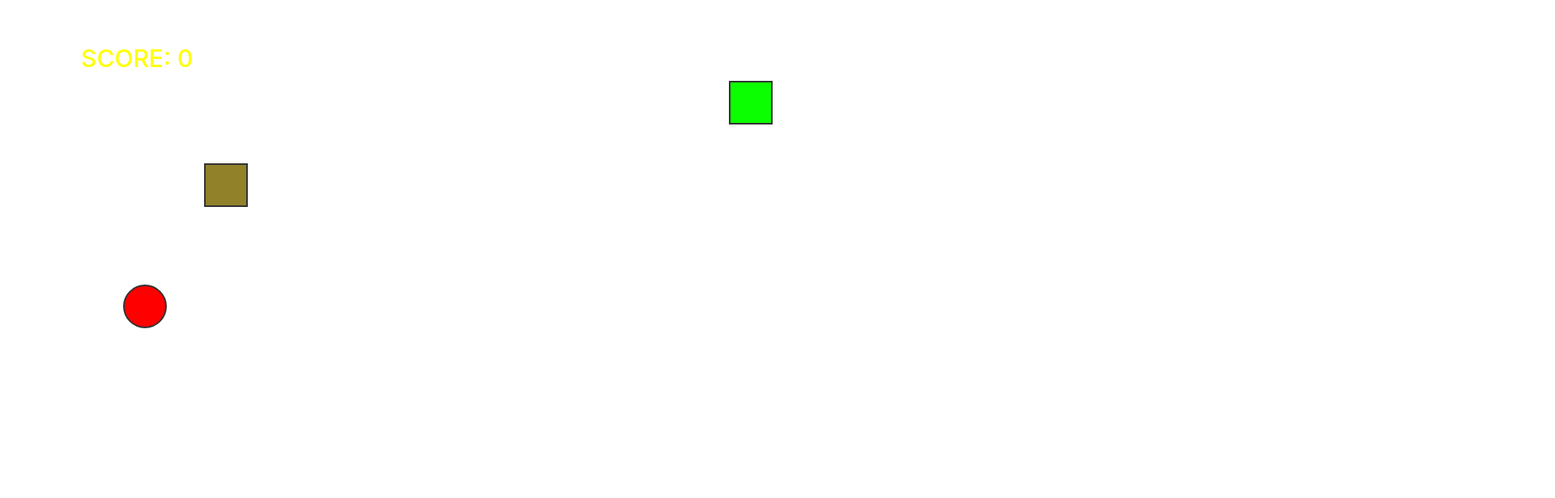
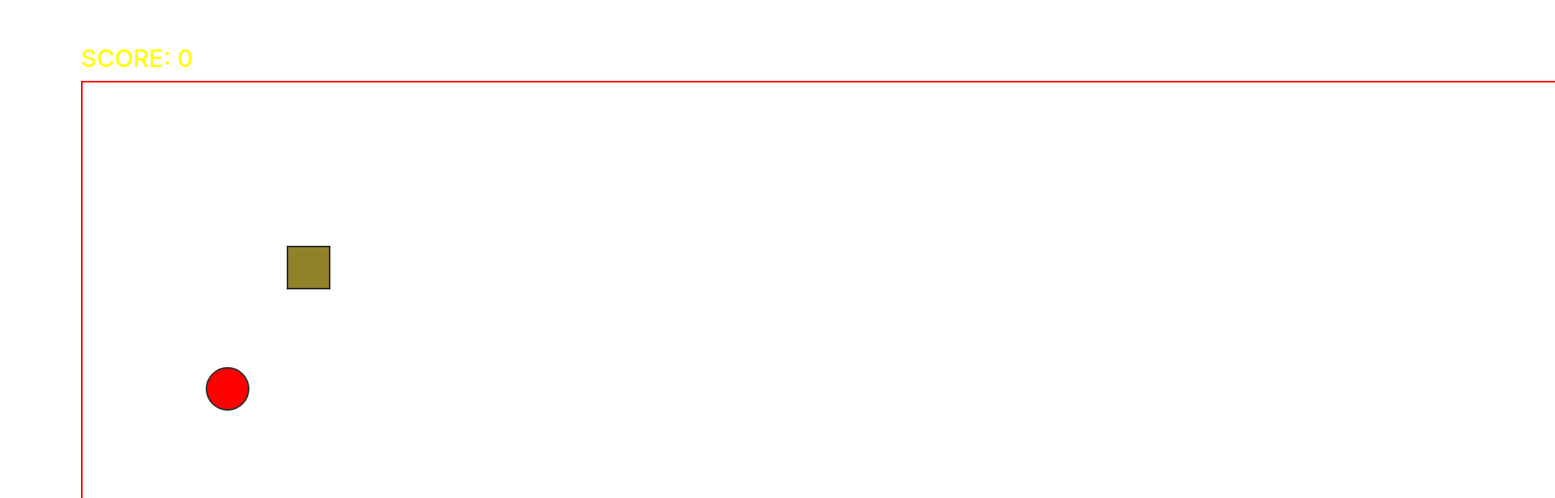
Before and after one commit to MicahEhrlich/snake-react, a React (Vite) app: page / in a window 1280 px wide. Shown: the top 616 px of the page at 81% size, 1920 px wide, since content can reach past the window. Built offline with nearby package versions, Linux system fonts and the light colour scheme.

Commit message:
added border + fixed game board size

```diff
--- a/src/App.tsx
+++ b/src/App.tsx
@@ -1,14 +1,8 @@
-
-// import React from 'react';
-import './App.css'
-import { Game } from './components/Game'
+import "./App.css";
+import { Game } from "./components/Game";
 
 const App = () => {
-  return (
-    <div>
-      <Game />
-    </div>
-  )
-}
+  return <Game />;
+};
 
-export default App
+export default App;
--- a/src/components/Game.styles.ts
+++ b/src/components/Game.styles.ts
@@ -6,7 +6,7 @@ export const Food = styled.div<{ $left: number; $top: number }>`
   border-radius: 50%;
   background: #ff0000;
   border: 2px solid #333;
-  position: fixed;
+  position: absolute;
   margin: 2px;
   left: ${(props: { $left: number }) => props.$left * 50}px;
   top: ${(props: { $top: number }) => props.$top * 50}px;
@@ -17,7 +17,7 @@ export const Obstacle = styled.div<{ $left: number; $top: number }>`
   height: 50px;
   background: #918129;
   border: 2px solid #333;
-  position: fixed;
+  position: absolute;
   margin: 2px;
   left: ${(props: { $left: number }) => props.$left * 50}px;
   top: ${(props: { $top: number }) => props.$top * 50}px;
@@ -33,6 +33,14 @@ export const SnakePart = styled.div<{ part: { x: number; y: number } }>`
   border: 2px solid #333;
 `;
 
+export const BoardBorder = styled.div<{width: number, height: number}>`
+    position: absolute;
+    top: 100px;
+    left: 100px;
+    width: ${(props) => props.width}px;
+    height: ${(props) => props.height}px;
+    border: 2px solid red;
+`
 export const ScoreBoard = styled.div`
   position: absolute;
   top: 50px;
--- a/src/components/Game.tsx
+++ b/src/components/Game.tsx
@@ -4,25 +4,16 @@ import {
   isSnakeSelfCollide,
   setRandomItemPosition,
 } from "../utils/helpers";
-import { GameOver, ScoreBoard, Food, SnakePart, Obstacle } from "./Game.styles";
+import { GameOver, ScoreBoard, Food, SnakePart, Obstacle, BoardBorder } from "./Game.styles";
+import { DIRECTION, GamePosition } from "../types";
 
 const GAME_SPEED = 200;
+const BOARD_WIDTH = 2250;
+const BOARD_HEIGHT = 800;
 
 const defaultStartPosition = { x: 18, y: 8 };
 
 const defaultObstaclePosition = { x: 5, y: 4 };
-
-type GamePosition = {
-  x: number;
-  y: number;
-};
-
-const enum DIRECTION {
-  UP = "up",
-  DOWN = "down",
-  LEFT = "left",
-  RIGHT = "right",
-}
 
 export const Game = () => {
   const [direction, setDirection] = useState<DIRECTION>(DIRECTION.UP);
@@ -64,20 +55,20 @@ export const Game = () => {
   useEffect(() => {
     checkCollision();
     snakeParts.forEach((part) => {
-      if (direction === DIRECTION.UP && part.y < 3) {
-        part.y = Math.floor(window.innerHeight / 50) - 3;
+      if (direction === DIRECTION.UP && part.y < 1) {
+        part.y = Math.floor(BOARD_HEIGHT / 50) - 1;
       } else if (
         direction === DIRECTION.DOWN &&
-        (part.y + 3) * 50 > window.innerHeight
+        (part.y + 2) * 50 > BOARD_HEIGHT
       ) {
-        part.y = 2;
+        part.y = -1;
       } else if (
         direction === DIRECTION.RIGHT &&
-        (part.x + 4) * 50 > window.innerWidth
+        (part.x + 2) * 50 > BOARD_WIDTH
       ) {
-        part.x = 2;
-      } else if (direction === DIRECTION.LEFT && part.x < 3) {
-        part.x = Math.floor(window.innerWidth / 50) - 3;
+        part.x = 0;
+      } else if (direction === DIRECTION.LEFT && part.x < 1) {
+        part.x = Math.floor(BOARD_WIDTH / 50) - 1;
       }
     });
   }, [snakeParts]);
@@ -134,6 +125,7 @@ export const Game = () => {
     <>
       {gameOver && <GameOver>GAME OVER!</GameOver>}
       <ScoreBoard>{`SCORE: ${score}`}</ScoreBoard>
+      <BoardBorder width={BOARD_WIDTH} height={BOARD_HEIGHT}>
         <div tabIndex={0} onKeyDown={keyDownHandler}>
           <Food $left={food.x} $top={food.y} />
           <Obstacle
@@ -144,6 +136,7 @@ export const Game = () => {
             <SnakePart part={part} key={index} />
           ))}
         </div>
+      </BoardBorder>
     </>
   );
 };
```
Lines whose indentation alone changed are shown as unchanged.
